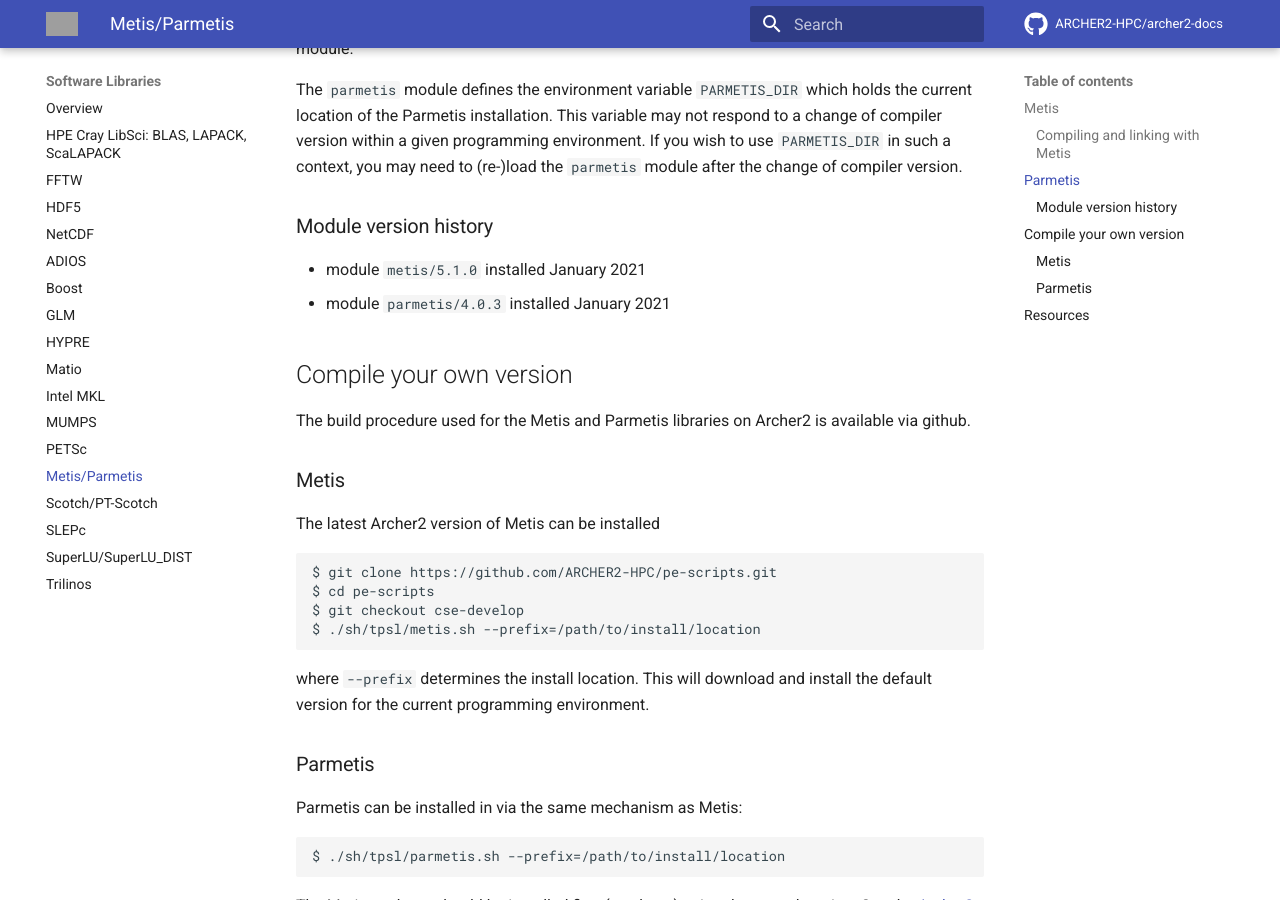
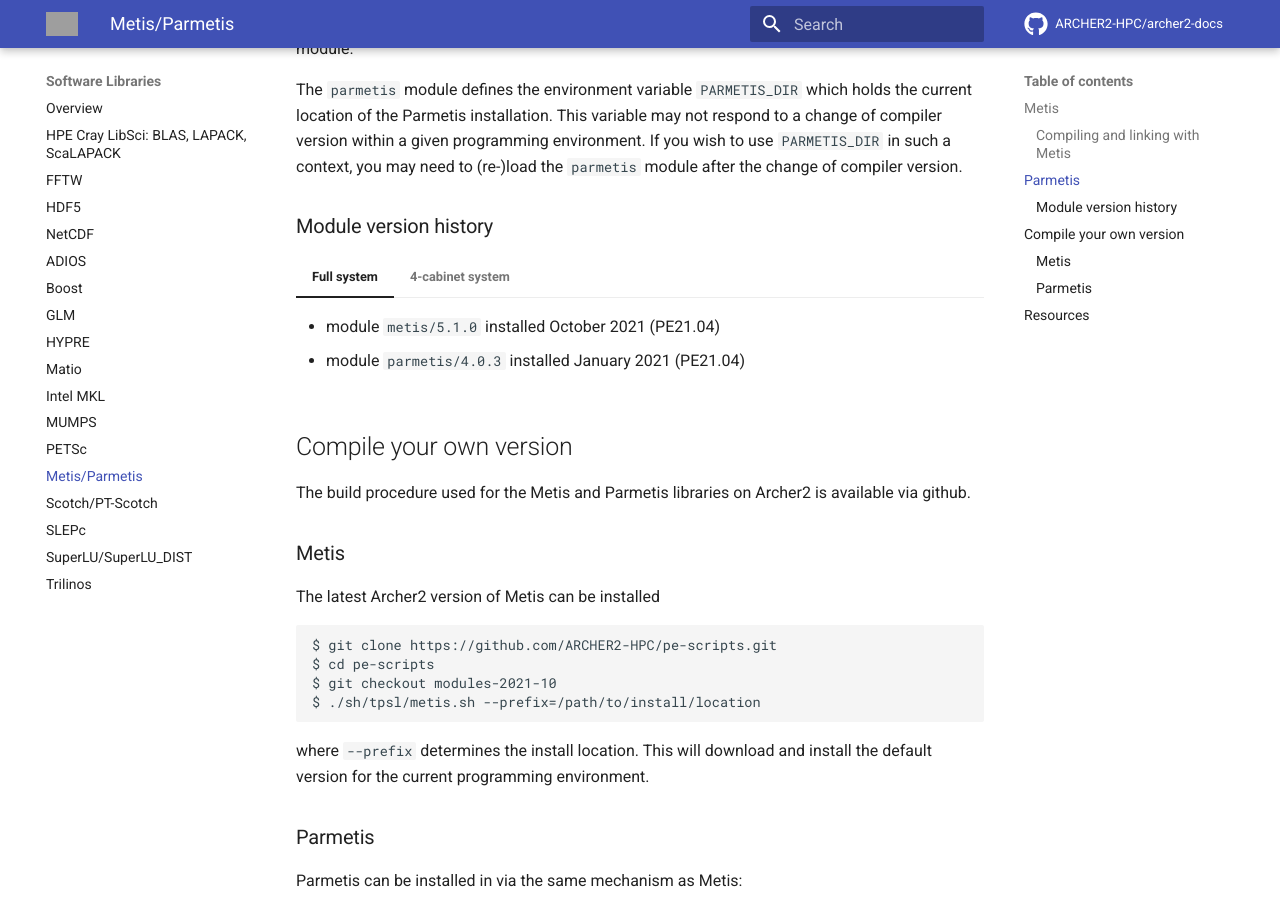
Before and after one commit to ARCHER2-HPC/archer2-docs, an MkDocs documentation site: the page built from docs/software-libraries/metis.md, in a window 1280 px wide and 900 px high, scrolled down 1348 px. Built offline with MkDocs 1.6.1 and Material for MkDocs 9.7.7, drawn with Linux system fonts in a browser that asks for light colours; comment, search, counter and statistics services are not loaded; grey boxes are pictures that could not be loaded.

Commit message:
Update metis/parmetis

````diff
--- a/docs/software-libraries/metis.md
+++ b/docs/software-libraries/metis.md
@@ -65,9 +65,15 @@ after the change of compiler version.
 
 ### Module version history
 
-  - module `metis/5.1.0` installed January 2021
-  - module `parmetis/4.0.3` installed January 2021
+=== "Full system"
 
+    - module `metis/5.1.0` installed October 2021 (PE21.04)
+    - module `parmetis/4.0.3` installed January 2021 (PE21.04)
+
+=== "4-cabinet system"
+
+    - module `metis/5.1.0` installed January 2021
+    - module `parmetis/4.0.3` installed January 2021
 
 ## Compile your own version
 
@@ -81,7 +87,7 @@ The latest Archer2 version of Metis can be installed
 ```
 $ git clone https://github.com/ARCHER2-HPC/pe-scripts.git
 $ cd pe-scripts
-$ git checkout cse-develop
+$ git checkout modules-2021-10
 $ ./sh/tpsl/metis.sh --prefix=/path/to/install/location
 ```
 
````
